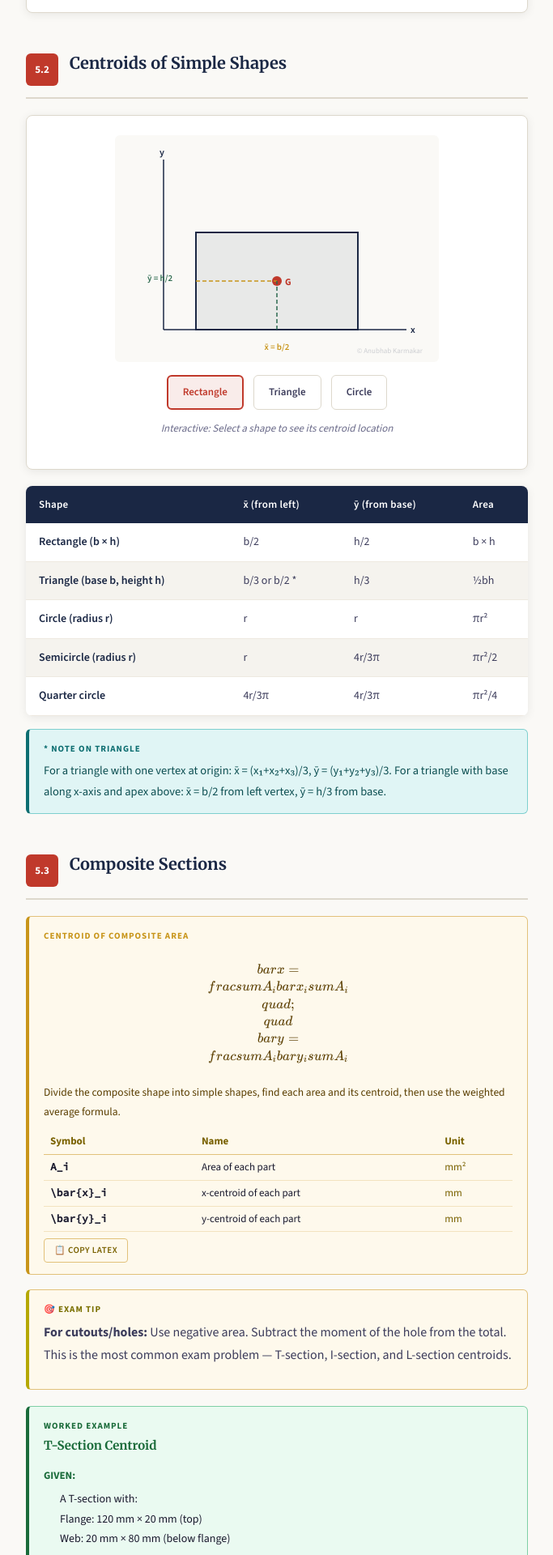
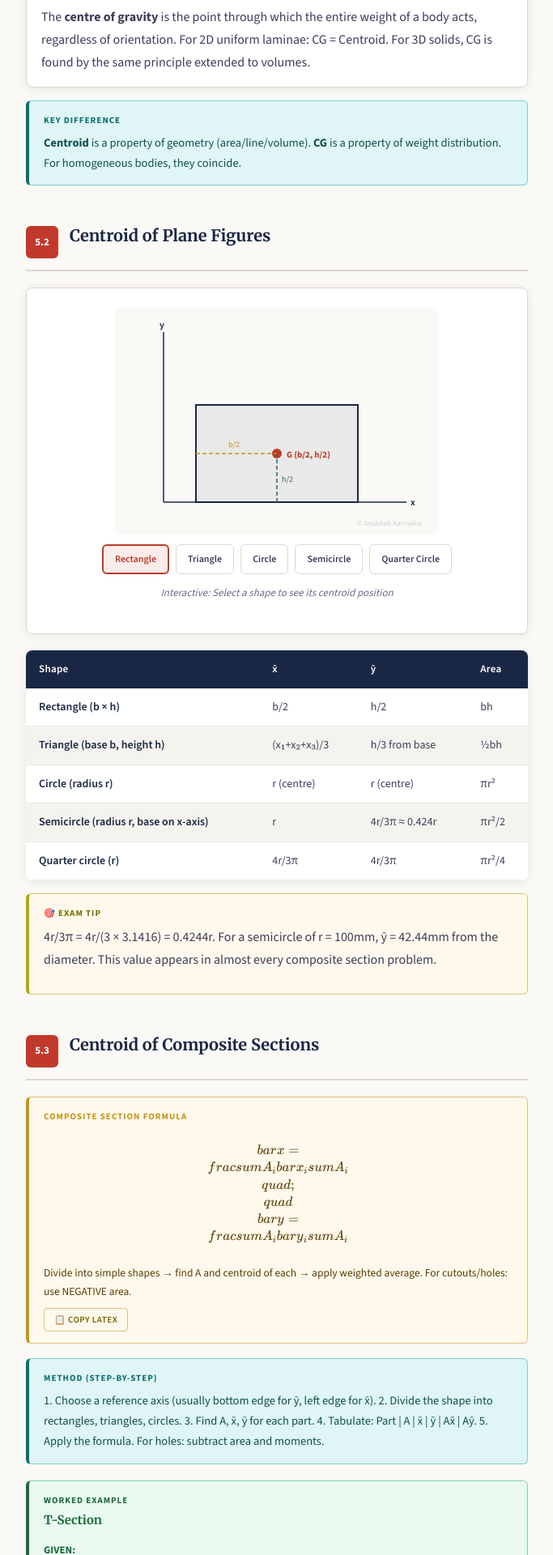
Before and after one commit to Anubhab-rivu/anubhab-karmakar, a Next.js app: page /library/diploma/sem-2/engineering-mechanics/unit-5 in a window 1280 px wide. Shown: the part 880-2800 px from the top of the page at 81% size, without its empty margins (428-1111 px from the left). Built offline with nearby package versions, Linux system fonts and the light colour scheme.

Commit message:
refactor: Deep rewrite EM Unit 5 per WBSCTE - 5 shapes in interactive diagram, I/L/Z/channel/cutout examples, composite solids

```diff
--- a/app/library/diploma/sem-2/engineering-mechanics/unit-5/page.jsx
+++ b/app/library/diploma/sem-2/engineering-mechanics/unit-5/page.jsx
@@ -11,60 +11,52 @@ import { SvgWatermark } from '@/components/Watermark';
 
 function CentroidDiagram() {
   const [shape, setShape] = useState('rectangle');
-  const shapes = {
-    rectangle: { cx: 200, cy: 120, label: 'ȳ = h/2', label2: 'x̄ = b/2', w: 200, h: 120 },
-    triangle: { cx: 200, cy: 160, label: 'ȳ = h/3', label2: 'x̄ = b/2' },
-    circle: { cx: 200, cy: 140, label: 'ȳ = r', label2: 'x̄ = r', r: 70 },
-  };
-  const s = shapes[shape];
   return (
-    <InteractiveDiagram caption="Interactive: Select a shape to see its centroid location">
+    <InteractiveDiagram caption="Interactive: Select a shape to see its centroid position">
       <svg viewBox="0 0 400 280" style={{ maxWidth: 400 }}>
         <rect x="0" y="0" width="400" height="280" fill="#faf9f6" rx="6"/>
-        {/* Axes */}
         <line x1="60" y1="240" x2="360" y2="240" stroke="#1a2744" strokeWidth="1.5"/>
         <line x1="60" y1="240" x2="60" y2="30" stroke="#1a2744" strokeWidth="1.5"/>
-        <text x="365" y="244" fontSize="12" fill="#1a2744" fontWeight="600" fontFamily="Source Sans 3">x</text>
-        <text x="55" y="25" fontSize="12" fill="#1a2744" fontWeight="600" fontFamily="Source Sans 3">y</text>
-        {shape === 'rectangle' && (
-          <>
-            <rect x="100" y="120" width={s.w} height={s.h} fill="rgba(26,39,68,0.08)" stroke="#1a2744" strokeWidth="2"/>
-            <circle cx={100 + s.w/2} cy={120 + s.h/2} r="6" fill="#c0392b"/>
-            <text x={100 + s.w/2 + 10} y={120 + s.h/2 + 5} fontSize="12" fill="#c0392b" fontWeight="700" fontFamily="Source Sans 3">G</text>
-            <line x1="100" y1={120+s.h/2} x2={100+s.w/2} y2={120+s.h/2} stroke="#c8951a" strokeWidth="1.5" strokeDasharray="5,3"/>
-            <line x1={100+s.w/2} y1="240" x2={100+s.w/2} y2={120+s.h/2} stroke="#2d6a4f" strokeWidth="1.5" strokeDasharray="5,3"/>
-          </>
-        )}
-        {shape === 'triangle' && (
-          <>
-            <polygon points="100,240 300,240 200,80" fill="rgba(26,39,68,0.08)" stroke="#1a2744" strokeWidth="2"/>
-            <circle cx="200" cy={240 - (240-80)/3} r="6" fill="#c0392b"/>
-            <text x="212" y={240 - (240-80)/3 + 5} fontSize="12" fill="#c0392b" fontWeight="700" fontFamily="Source Sans 3">G (h/3 from base)</text>
-          </>
-        )}
-        {shape === 'circle' && (
-          <>
-            <circle cx="200" cy="160" r={s.r} fill="rgba(26,39,68,0.08)" stroke="#1a2744" strokeWidth="2"/>
-            <circle cx="200" cy="160" r="6" fill="#c0392b"/>
-            <text x="212" y="165" fontSize="12" fill="#c0392b" fontWeight="700" fontFamily="Source Sans 3">G (centre)</text>
-          </>
-        )}
-        <text x={100 + (s.w||140)/2} y="265" textAnchor="middle" fontSize="11" fill="#c8951a" fontWeight="600" fontFamily="Source Sans 3">{s.label2}</text>
-        <text x="40" y={120 + (s.h||120)/2} fontSize="11" fill="#2d6a4f" fontWeight="600" fontFamily="Source Sans 3">{s.label}</text>
+        <text x="365" y="244" fontSize="12" fill="#1a2744" fontWeight="600">x</text>
+        <text x="55" y="25" fontSize="12" fill="#1a2744" fontWeight="600">y</text>
+        {shape === 'rectangle' && (<>
+          <rect x="100" y="120" width="200" height="120" fill="rgba(26,39,68,0.08)" stroke="#1a2744" strokeWidth="2"/>
+          <circle cx="200" cy="180" r="6" fill="#c0392b"/>
+          <text x="212" y="185" fontSize="11" fill="#c0392b" fontWeight="700">G (b/2, h/2)</text>
+          <line x1="100" y1="180" x2="200" y2="180" stroke="#c8951a" strokeWidth="1.5" strokeDasharray="5,3"/>
+          <line x1="200" y1="240" x2="200" y2="180" stroke="#2d6a4f" strokeWidth="1.5" strokeDasharray="5,3"/>
+          <text x="140" y="172" fontSize="10" fill="#c8951a">b/2</text>
+          <text x="206" y="215" fontSize="10" fill="#2d6a4f">h/2</text>
+        </>)}
+        {shape === 'triangle' && (<>
+          <polygon points="100,240 300,240 200,80" fill="rgba(26,39,68,0.08)" stroke="#1a2744" strokeWidth="2"/>
+          <circle cx="200" cy={240-(240-80)/3} r="6" fill="#c0392b"/>
+          <text x="212" y={240-(240-80)/3+5} fontSize="11" fill="#c0392b" fontWeight="700">G (h/3 from base)</text>
+        </>)}
+        {shape === 'circle' && (<>
+          <circle cx="200" cy="160" r="70" fill="rgba(26,39,68,0.08)" stroke="#1a2744" strokeWidth="2"/>
+          <circle cx="200" cy="160" r="6" fill="#c0392b"/>
+          <text x="212" y="165" fontSize="11" fill="#c0392b" fontWeight="700">G (centre)</text>
+        </>)}
+        {shape === 'semicircle' && (<>
+          <path d="M130,200 A70,70 0 0,1 270,200 L130,200 Z" fill="rgba(26,39,68,0.08)" stroke="#1a2744" strokeWidth="2"/>
+          <circle cx="200" cy={200-4*70/(3*Math.PI)} r="6" fill="#c0392b"/>
+          <text x="212" y={200-4*70/(3*Math.PI)+5} fontSize="11" fill="#c0392b" fontWeight="700">G (4r/3π from base)</text>
+        </>)}
+        {shape === 'quarter' && (<>
+          <path d="M130,230 L130,130 A100,100 0 0,1 230,230 Z" fill="rgba(26,39,68,0.08)" stroke="#1a2744" strokeWidth="2"/>
+          <circle cx={130+4*100/(3*Math.PI)} cy={230-4*100/(3*Math.PI)} r="6" fill="#c0392b"/>
+          <text x={140+4*100/(3*Math.PI)} y={230-4*100/(3*Math.PI)} fontSize="10" fill="#c0392b" fontWeight="700">G (4r/3π, 4r/3π)</text>
+        </>)}
         <SvgWatermark />
       </svg>
-      <div style={{ marginTop: 16, display: 'flex', gap: 12, justifyContent: 'center', flexWrap: 'wrap' }}>
-        {['rectangle', 'triangle', 'circle'].map(sh => (
-          <button key={sh} onClick={() => setShape(sh)}
-            style={{
-              padding: '8px 18px', borderRadius: 6, border: shape === sh ? '2px solid var(--accent)' : '1px solid var(--border)',
-              background: shape === sh ? 'var(--accent-light)' : 'var(--paper-card)',
-              color: shape === sh ? 'var(--accent)' : 'var(--ink-light)',
-              fontWeight: 600, fontSize: 13, cursor: 'pointer', textTransform: 'capitalize',
-              fontFamily: 'Source Sans 3, sans-serif',
-            }}>
-            {sh}
-          </button>
+      <div style={{ marginTop: 12, display: 'flex', gap: 8, justifyContent: 'center', flexWrap: 'wrap' }}>
+        {['rectangle','triangle','circle','semicircle','quarter'].map(sh => (
+          <button key={sh} onClick={() => setShape(sh)} style={{
+            padding: '6px 14px', borderRadius: 6, border: shape===sh ? '2px solid var(--accent)' : '1px solid var(--border)',
+            background: shape===sh ? 'var(--accent-light)' : 'var(--paper-card)', color: shape===sh ? 'var(--accent)' : 'var(--ink-light)',
+            fontWeight: 600, fontSize: 12, cursor: 'pointer', textTransform: 'capitalize', fontFamily: 'Source Sans 3, sans-serif',
+          }}>{sh === 'quarter' ? 'Quarter Circle' : sh}</button>
         ))}
       </div>
     </InteractiveDiagram>
@@ -73,150 +65,123 @@ function CentroidDiagram() {
 
 export default function Unit5Page() {
   return (
-    <UnitLayout
-      unitNum={5} unitTitle="Centroid & Centre of Gravity"
-      unitDescription="Centroid of plane figures, Composite sections (T, I, L, Z), CG of simple solids"
+    <UnitLayout unitNum={5} unitTitle="Centroid & Centre of Gravity"
+      unitDescription="Centroid of plane figures (triangle, rectangle, circle, semicircle, quarter circle), Composite sections (T, I, L, Z, Channel, Cut-outs, Built-up), CG of simple solids, Composite solids"
       subject="Engineering Mechanics" subjectSlug="engineering-mechanics"
-      semester="sem-2" degree="diploma"
-      degreeBadge="WBSCTE • Diploma Engineering"
-      prevUnit={{ num: 4, title: "Friction" }}
-      nextUnit={{ num: 6, title: "Simple Lifting Machines" }}
-    >
+      semester="sem-2" degree="diploma" degreeBadge="WBSCTE • Diploma Engineering"
+      prevUnit={{ num: 4, title: "Friction" }} nextUnit={{ num: 6, title: "Simple Lifting Machines" }}>
+
       {/* 5.1 */}
       <section className="section" id="section1">
-        <div className="section-header">
-          <div className="sec-num">5.1</div>
-          <h2 id="introduction">Introduction</h2>
-        </div>
-        <DefinitionCard
-          term="Centroid"
-          definition="The <strong>centroid</strong> is the geometric centre of a plane area. It is the point where the entire area can be assumed to be concentrated. For a uniform lamina, the centroid coincides with the centre of gravity."
-        />
-        <DefinitionCard
-          term="Centre of Gravity (CG)"
-          definition="The <strong>centre of gravity</strong> is the point through which the entire weight of a body acts, irrespective of its orientation. For 2D laminae of uniform thickness and density, CG = Centroid."
-        />
+        <div className="section-header"><div className="sec-num">5.1</div><h2 id="concept">Concept & Definition</h2></div>
+        <DefinitionCard term="Centroid" definition="The <strong>centroid</strong> is the geometric centre of a plane area. It is the point at which the entire area can be assumed to be concentrated for moment calculations. For a uniform lamina, the centroid coincides with the centre of gravity." />
+        <DefinitionCard term="Centre of Gravity (CG)" definition="The <strong>centre of gravity</strong> is the point through which the entire weight of a body acts, regardless of orientation. For 2D uniform laminae: CG = Centroid. For 3D solids, CG is found by the same principle extended to volumes." />
+        <NoteBox label="Key Difference"><p><strong>Centroid</strong> is a property of geometry (area/line/volume). <strong>CG</strong> is a property of weight distribution. For homogeneous bodies, they coincide.</p></NoteBox>
       </section>
 
       {/* 5.2 */}
       <section className="section" id="section2">
-        <div className="section-header">
-          <div className="sec-num">5.2</div>
-          <h2 id="centroids-simple">Centroids of Simple Shapes</h2>
-        </div>
+        <div className="section-header"><div className="sec-num">5.2</div><h2 id="plane-figures">Centroid of Plane Figures</h2></div>
         <CentroidDiagram />
         <table className="data-table">
-          <thead>
-            <tr><th>Shape</th><th>x̄ (from left)</th><th>ȳ (from base)</th><th>Area</th></tr>
-          </thead>
+          <thead><tr><th>Shape</th><th>x̄</th><th>ȳ</th><th>Area</th></tr></thead>
           <tbody>
-            <tr><td>Rectangle (b × h)</td><td>b/2</td><td>h/2</td><td>b × h</td></tr>
-            <tr><td>Triangle (base b, height h)</td><td>b/3 or b/2 *</td><td>h/3</td><td>½bh</td></tr>
-            <tr><td>Circle (radius r)</td><td>r</td><td>r</td><td>πr²</td></tr>
-            <tr><td>Semicircle (radius r)</td><td>r</td><td>4r/3π</td><td>πr²/2</td></tr>
-            <tr><td>Quarter circle</td><td>4r/3π</td><td>4r/3π</td><td>πr²/4</td></tr>
+            <tr><td>Rectangle (b × h)</td><td>b/2</td><td>h/2</td><td>bh</td></tr>
+            <tr><td>Triangle (base b, height h)</td><td>(x₁+x₂+x₃)/3</td><td>h/3 from base</td><td>½bh</td></tr>
+            <tr><td>Circle (radius r)</td><td>r (centre)</td><td>r (centre)</td><td>πr²</td></tr>
+            <tr><td>Semicircle (radius r, base on x-axis)</td><td>r</td><td>4r/3π ≈ 0.424r</td><td>πr²/2</td></tr>
+            <tr><td>Quarter circle (r)</td><td>4r/3π</td><td>4r/3π</td><td>πr²/4</td></tr>
           </tbody>
         </table>
-        <NoteBox label="* Note on Triangle">
-          <p>For a triangle with one vertex at origin: x̄ = (x₁+x₂+x₃)/3, ȳ = (y₁+y₂+y₃)/3. For a triangle with base along x-axis and apex above: x̄ = b/2 from left vertex, ȳ = h/3 from base.</p>
-        </NoteBox>
+        <ExamTip><p>4r/3π = 4r/(3 × 3.1416) = 0.4244r. For a semicircle of r = 100mm, ȳ = 42.44mm from the diameter. This value appears in almost every composite section problem.</p></ExamTip>
       </section>
 
       {/* 5.3 */}
       <section className="section" id="section3">
-        <div className="section-header">
-          <div className="sec-num">5.3</div>
-          <h2 id="composite">Composite Sections</h2>
-        </div>
-        <FormulaBox
-          title="Centroid of Composite Area"
-          formula="\\bar{x} = \\frac{\\sum A_i \\bar{x}_i}{\\sum A_i} \\quad ; \\quad \\bar{y} = \\frac{\\sum A_i \\bar{y}_i}{\\sum A_i}"
-          description="Divide the composite shape into simple shapes, find each area and its centroid, then use the weighted average formula."
-          variables={[
-            { symbol: 'A_i', name: 'Area of each part', unit: 'mm²' },
-            { symbol: '\\bar{x}_i', name: 'x-centroid of each part', unit: 'mm' },
-            { symbol: '\\bar{y}_i', name: 'y-centroid of each part', unit: 'mm' },
-          ]}
-        />
-        <ExamTip>
-          <p><strong>For cutouts/holes:</strong> Use negative area. Subtract the moment of the hole from the total. This is the most common exam problem — T-section, I-section, and L-section centroids.</p>
-        </ExamTip>
-        <WorkedExample
-          title="T-Section Centroid"
-          given={[
-            'A T-section with:',
-            'Flange: 120 mm × 20 mm (top)',
-            'Web: 20 mm × 80 mm (below flange)',
-          ]}
-          find="Centroid from the bottom of the section"
-          steps={[
-            'Divide into two rectangles:',
+        <div className="section-header"><div className="sec-num">5.3</div><h2 id="composite">Centroid of Composite Sections</h2></div>
+        <FormulaBox title="Composite Section Formula" formula="\\bar{x} = \\frac{\\sum A_i \\bar{x}_i}{\\sum A_i} \\quad ; \\quad \\bar{y} = \\frac{\\sum A_i \\bar{y}_i}{\\sum A_i}"
+          description="Divide into simple shapes → find A and centroid of each → apply weighted average. For cutouts/holes: use NEGATIVE area." />
+
+        <NoteBox label="Method (Step-by-Step)">
+          <p>1. Choose a reference axis (usually bottom edge for ȳ, left edge for x̄). 2. Divide the shape into rectangles, triangles, circles. 3. Find A, x̄, ȳ for each part. 4. Tabulate: Part | A | x̄ | ȳ | Ax̄ | Aȳ. 5. Apply the formula. For holes: subtract area and moments.</p>
+        </NoteBox>
+
+        <WorkedExample title="T-Section" given={['Flange: 120 mm × 20 mm (top)', 'Web: 20 mm × 80 mm (below flange)']}
+          find="ȳ from the bottom" steps={[
             'Part 1 (Flange): $A_1 = 120 \\times 20 = 2400$ mm², $\\bar{y}_1 = 80 + 10 = 90$ mm',
             'Part 2 (Web): $A_2 = 20 \\times 80 = 1600$ mm², $\\bar{y}_2 = 40$ mm',
-            'Total area: $A = 2400 + 1600 = 4000$ mm²',
-            'Centroid: $$\\bar{y} = \\frac{A_1 \\bar{y}_1 + A_2 \\bar{y}_2}{A_1 + A_2} = \\frac{2400(90) + 1600(40)}{4000}$$',
-            '$$\\bar{y} = \\frac{216000 + 64000}{4000} = \\frac{280000}{4000} = 70 \\text{ mm}$$',
-          ]}
-          answer="Centroid is at $\\bar{y} = 70$ mm from the bottom"
-        />
-        <WorkedExample
-          title="L-Section Centroid"
-          given={[
-            'An L-section with:',
-            'Vertical leg: 20 mm × 100 mm',
-            'Horizontal leg: 80 mm × 20 mm (at the bottom)',
-          ]}
-          find="Position of centroid (x̄, ȳ) from the bottom-left corner"
-          steps={[
-            'Part 1 (Vertical): $A_1 = 20 \\times 100 = 2000$ mm², $\\bar{x}_1 = 10$ mm, $\\bar{y}_1 = 50$ mm',
-            'Part 2 (Horizontal): $A_2 = 80 \\times 20 = 1600$ mm², $\\bar{x}_2 = 40$ mm, $\\bar{y}_2 = 10$ mm',
-            '$A = 2000 + 1600 = 3600$ mm²',
-            '$\\bar{x} = \\frac{2000(10) + 1600(40)}{3600} = \\frac{20000 + 64000}{3600} = \\frac{84000}{3600} = 23.33$ mm',
-            '$\\bar{y} = \\frac{2000(50) + 1600(10)}{3600} = \\frac{100000 + 16000}{3600} = \\frac{116000}{3600} = 32.22$ mm',
-          ]}
-          answer="Centroid at $(\\bar{x}, \\bar{y}) = (23.33, 32.22)$ mm from bottom-left"
-        />
+            '$\\bar{y} = \\frac{2400(90) + 1600(40)}{2400 + 1600} = \\frac{216000 + 64000}{4000} = \\frac{280000}{4000} = 70$ mm',
+          ]} answer="ȳ = 70 mm from bottom" />
+
+        <WorkedExample title="Unequal I-Section" given={['Top flange: 150 × 20 mm', 'Web: 20 × 100 mm', 'Bottom flange: 100 × 20 mm', 'Total height = 140 mm']}
+          find="ȳ from bottom" steps={[
+            'Part 1 (Top): $A_1 = 3000$ mm², $\\bar{y}_1 = 130$ mm',
+            'Part 2 (Web): $A_2 = 2000$ mm², $\\bar{y}_2 = 70$ mm',
+            'Part 3 (Bottom): $A_3 = 2000$ mm², $\\bar{y}_3 = 10$ mm',
+            '$A = 3000 + 2000 + 2000 = 7000$ mm²',
+            '$\\bar{y} = \\frac{3000(130) + 2000(70) + 2000(10)}{7000} = \\frac{390000 + 140000 + 20000}{7000} = 78.57$ mm',
+          ]} answer="ȳ = 78.57 mm from bottom" />
+
+        <WorkedExample title="L-Section (Unequal Angle)" given={['Vertical leg: 20 × 100 mm', 'Horizontal leg: 80 × 20 mm (at bottom)']}
+          find="(x̄, ȳ) from bottom-left corner" steps={[
+            'Part 1 (V): $A_1=2000$, $\\bar{x}_1=10$, $\\bar{y}_1=50$',
+            'Part 2 (H): $A_2=1600$, $\\bar{x}_2=40$, $\\bar{y}_2=10$',
+            '$\\bar{x} = \\frac{2000(10)+1600(40)}{3600} = \\frac{84000}{3600} = 23.33$ mm',
+            '$\\bar{y} = \\frac{2000(50)+1600(10)}{3600} = \\frac{116000}{3600} = 32.22$ mm',
+          ]} answer="(23.33, 32.22) mm from bottom-left" />
+
+        <WorkedExample title="Rectangular Section with Circular Cutout" given={['Rectangle: 200 × 150 mm', 'Circular hole: diameter 60 mm, centre at (100, 100) from bottom-left']}
+          find="Centroid of remaining section" steps={[
+            'Rectangle: $A_1 = 30000$ mm², $\\bar{x}_1=100$, $\\bar{y}_1=75$',
+            'Circle (cutout): $A_2 = \\pi(30)^2 = 2827.4$ mm² (negative), $\\bar{x}_2=100$, $\\bar{y}_2=100$',
+            'Net area: $A = 30000 - 2827.4 = 27172.6$ mm²',
+            '$\\bar{y} = \\frac{30000(75) - 2827.4(100)}{27172.6} = \\frac{2250000 - 282740}{27172.6} = \\frac{1967260}{27172.6} = 72.39$ mm',
+            '$\\bar{x} = 100$ mm (symmetric about vertical centre line)',
+          ]} answer="(100, 72.39) mm — shifted down from rectangle centroid due to hole" />
       </section>
 
-      {/* 5.4 */}
+      {/* 5.4 CG SOLIDS */}
       <section className="section" id="section4">
-        <div className="section-header">
-          <div className="sec-num">5.4</div>
-          <h2 id="cg-solids">CG of Simple Solids</h2>
-        </div>
+        <div className="section-header"><div className="sec-num">5.4</div><h2 id="solids">CG of Simple & Composite Solids</h2></div>
         <table className="data-table">
-          <thead>
-            <tr><th>Solid</th><th>Position of CG</th><th>Volume</th></tr>
-          </thead>
+          <thead><tr><th>Solid</th><th>CG Position</th><th>Volume</th></tr></thead>
           <tbody>
-            <tr><td>Cylinder</td><td>At mid-height on the axis (h/2)</td><td>πr²h</td></tr>
-            <tr><td>Cone</td><td>h/4 from base on the axis</td><td>⅓πr²h</td></tr>
-            <tr><td>Sphere</td><td>At the geometric centre</td><td>⁴⁄₃πr³</td></tr>
-            <tr><td>Hemisphere</td><td>3r/8 from the flat base</td><td>⅔πr³</td></tr>
+            <tr><td>Cube (side a)</td><td>At geometric centre (a/2, a/2, a/2)</td><td>a³</td></tr>
+            <tr><td>Cuboid (l × b × h)</td><td>At centre (l/2, b/2, h/2)</td><td>lbh</td></tr>
+            <tr><td>Cylinder (r, h)</td><td>On axis at h/2 from base</td><td>πr²h</td></tr>
+            <tr><td>Sphere (r)</td><td>At geometric centre</td><td>⁴⁄₃πr³</td></tr>
+            <tr><td>Cone (r, h)</td><td>On axis at h/4 from base</td><td>⅓πr²h</td></tr>
+            <tr><td>Hemisphere (r)</td><td>On axis at 3r/8 from flat base</td><td>⅔πr³</td></tr>
           </tbody>
         </table>
+
+        <div className="subsection">
+          <h3>Composite Solids (max 2 simple solids)</h3>
+          <FormulaBox title="CG of Composite Solid" formula="\\bar{y} = \\frac{V_1 \\bar{y}_1 + V_2 \\bar{y}_2}{V_1 + V_2}" description="Same principle as area — use volume instead of area as the weight." />
+        </div>
+        <NoteBox label="WBSCTE Note"><p>The syllabus says &quot;No Problem&quot; for CG of solids — meaning theory only, no numerical problems. But knowing the table above is essential for viva and short answers.</p></NoteBox>
       </section>
 
-      {/* QUESTION BANK */}
+      {/* QUESTIONS */}
       <section className="section" id="qbank">
-        <div className="section-header">
-          <div className="sec-num" style={{background:'#7b3f00'}}>Q</div>
-          <h2 id="questions">Expected Questions</h2>
-        </div>
+        <div className="section-header"><div className="sec-num" style={{background:'#7b3f00'}}>Q</div><h2 id="questions">Expected Questions (WBSCTE)</h2></div>
         <div className="question-box">
-          <div className="q-label">Short Answer (2–5 marks)</div>
+          <div className="q-label">Short (2–5 marks)</div>
           <ul>
-            <li>Define centroid and centre of gravity. How are they related?</li>
-            <li>State the centroid positions for rectangle, triangle, and circle.</li>
+            <li>Define centroid and CG. How are they related?</li>
+            <li>State the centroid positions for rectangle, triangle, circle, semicircle, quarter circle.</li>
             <li>Write the formula for centroid of a composite section.</li>
+            <li>State the CG positions for cube, cylinder, cone, sphere, hemisphere.</li>
           </ul>
         </div>
         <div className="question-box" style={{marginTop:14}}>
-          <div className="q-label">Long Answer (10–15 marks)</div>
+          <div className="q-label">Numerical (10–15 marks)</div>
           <ul>
-            <li>Find the centroid of a T-section: flange 150×25 mm, web 25×100 mm.</li>
-            <li>Find the centroid of an I-section: top flange 100×20, web 20×80, bottom flange 120×20.</li>
-            <li>An L-section has legs 100×15 mm (vertical) and 80×15 mm (horizontal). Find the centroid position.</li>
+            <li>Find centroid of a T-section: flange 150×25, web 25×100.</li>
+            <li>Find centroid of an unequal I-section: top 100×20, web 20×80, bottom 120×20.</li>
+            <li>Find centroid of a channel section (C-section): flanges 80×15, web 15×100.</li>
+            <li>A rectangle 200×150 has a circular hole of 50mm dia at centre. Find centroid of remaining area.</li>
+            <li>Find centroid of a Z-section composed of three rectangles.</li>
           </ul>
         </div>
       </section>
```
